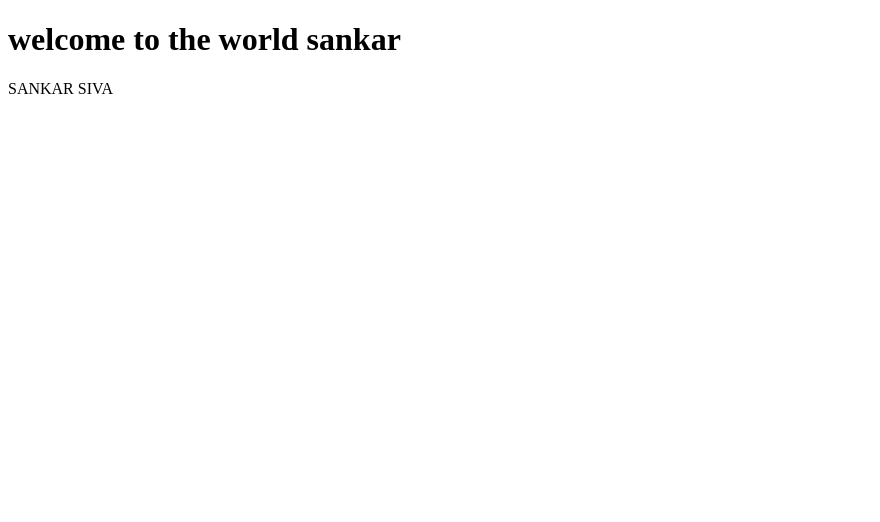
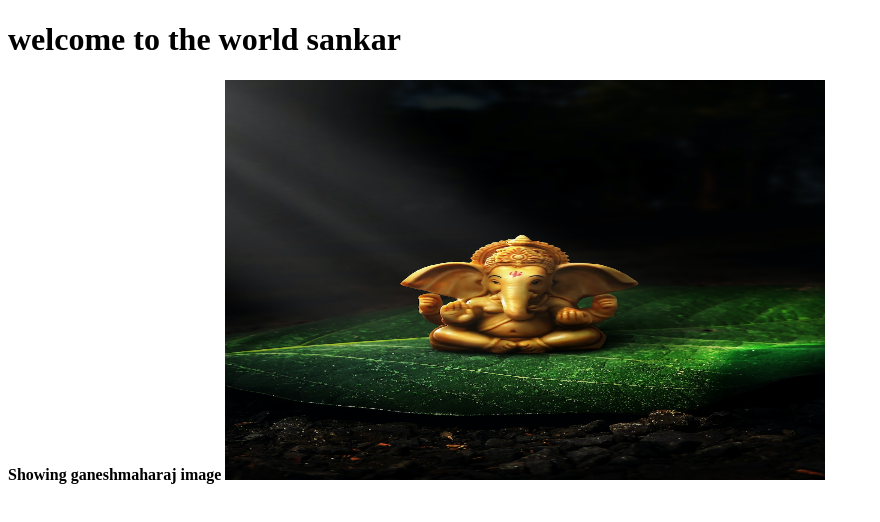
Before and after one commit to githubsankarmeesala/javajenkines, a plain HTML site: page index.html in a window 1280 px wide. Shown: the whole page, without its empty margins (0-880 px from the left). Drawn offline with Linux system fonts and the light colour scheme.

Commit message:
Add files via upload

```diff
--- a/index.html
+++ b/index.html
@@ -7,6 +7,7 @@
 </head>
 <body>
     <h1>welcome to the world sankar</h1>
-    <p>SANKAR SIVA</p>
+    <b> Showing ganeshmaharaj image </b>
+    <img src="ganesh_maharaj.jpg" alt="not loading" width="600" height="400">
 </body>
 </html>
```
Also changed, not shown: ganesh_maharaj.jpg (added), 2 other files.
